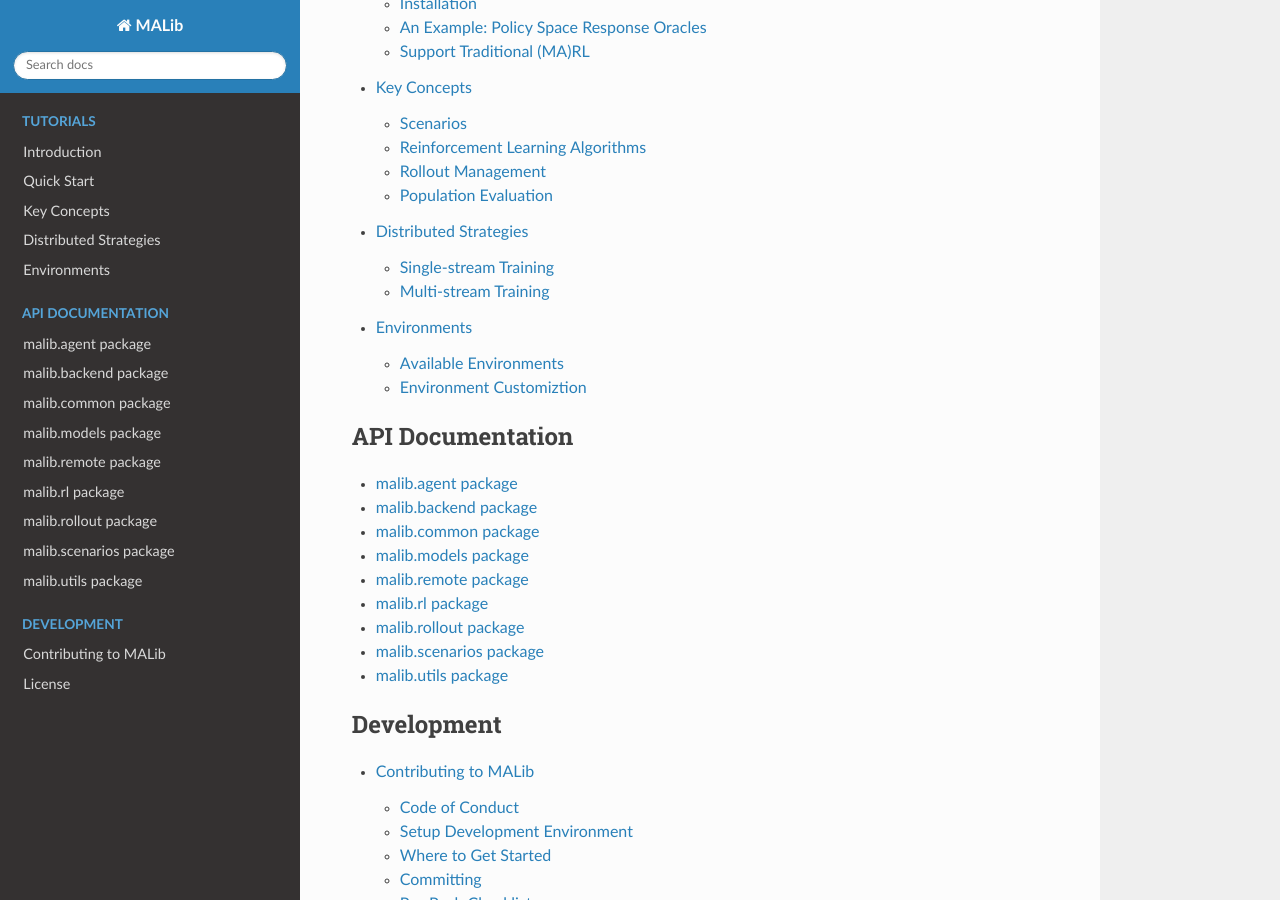
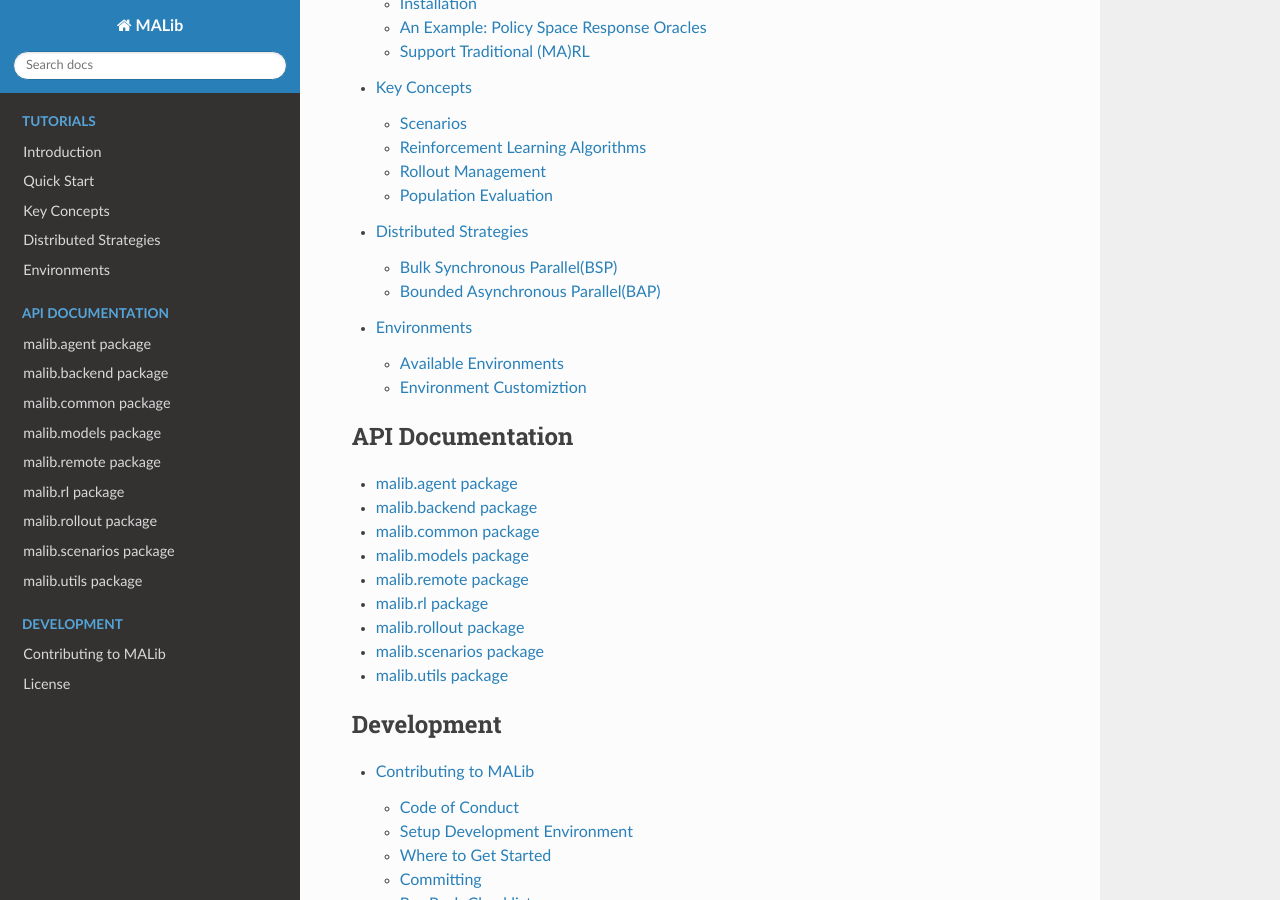
Before and after one commit to sjtu-marl/malib, a Sphinx documentation site: the page built from docs/source/index.rst, in a window 1280 px wide and 900 px high, scrolled down 348 px. Built offline with Sphinx 7.4.7 and the Read the Docs theme 2.0.0, drawn with Linux system fonts in a browser that asks for light colours; pages that are not in the unit, such as notebooks, are missing from menus; some of the changed lines change nothing that is shown.

Commit message:
dist doc

```diff
--- a/docs/source/distributed-strategies.rst
+++ b/docs/source/distributed-strategies.rst
@@ -5,22 +5,30 @@
 
 MALib has included typical distributed strategies that have been applied in existing distributed reinforcement learning algorithms. As MALib departs the implementation of rollout and training, it can easily distribute different distributed strategies by calling different ``AgentInterface``.
 
+AgentInterface is an esstential layer of abstraction in MALib's distributed architecture. Large-scale distributed training often requires expertise in tuning performance and convergence and thus users have to have strong backgrounds of both algorithms and distributed computing. As a trade-off between efficiency and flexibility, the high-level abstractions proposed by existing distributed RL frameworks either has limited scalability or fail to support more complicated training paradigm(e.g. population-based methods). With special focus on these issues, MALib introduces AgentInterface for fine-grained logic controlling and data communications. Logically, AgentInterface offers an unified interface of policy-data interaction for conventional RL and population-based training, while it can also be configured to be a local sink node managing parameter versions of sub-workers and offloading computation from the central node, offering efficient and highly-customizable interface for population-based training and large-scale training scenarios. MALib provides off-the-shelf implementations of AgentInterface convering several common distributed training paradigms.
 
-Single-stream Training
+Bulk Synchronous Parallel(BSP)
 ----------------------
+Under the BSP mode, the sub-workers managed by an AgentInterface are initialized with the same copy of model parameters. In each iteration, sub-workers execute local gradients computation, followed by gradients submission to the Parameter Server(PS) and a global synchronous parameters update from PS. The PS will not pub the updated version of parameters until it has received and aggregated gradients from all of the sub-workers, which means during the whole training process all sub-workers of an AgentInterface has strictly the same version of model parameters. BSP naturally extends algorithms to the distributed scenarios but can suffer from synchronization overheads caused by the global synchronization barriers, especially when sub-workers have uneven computational speeds, which is also knowns as the struggler problem.
+
+.. figure:: ../imgs/example_dist_bsp.png
+    :align: center
+
+    exmaple illustration of BSP
 
 
+Asynchronous Parallel(ASP)
+As opposite to the BSP mode, AgentInterface under ASP mode remove the synchronization barriers. All sub-workers submit local gradients to the PS, where gradients are applied to a globally shared copy of parameters, and pull the latest version of global parameters from the PS. ASP has better utilization of faster workers and less overheads due to asynchronous communication and parameter aggregration. However, ASP fails to offer theoretical guarantees of convergence.
 
-Multi-stream Training
+.. figure:: ../imgs/example_dist_asp.png
+    :align: center
+
+    exmaple illustration of ASP
+
+Bounded Asynchronous Parallel(BAP)
 ---------------------
+To alleviate the struggler problem in distributed computing while without being completely loss of synchronization, some machine learning algorithms adopts BAP model, which stands in the middle of the BSP and ASP models. The PS under BAP mode updates the global parameters only when it has received and aggregated all gradients from all sub-workers. Each sub-worker will check if a version of global parameters that is fresher than its local cache is available after submitting its local gradients generated from the previous iteration. The degree of staleness is defined as the difference in iteration numbers between the faster worker and the slowest worker. If fresher version of global parameters is ready for read, than sub-workers will pull the global parameters from the PS and update the local cache, while the stale copy of parameters from local cache(without updates from local gradients) is adopted if a newer version of global parameters is not available and the staleness of the sub-worker is less than the pre-defined staleness threshold S. Moreover, a threshold for longest living time of a single iteration is set, the violation of which will invoke an force interruption of ongoing iteration and a sync up, the result of iterrupted iteration(i.e. local gradients) will be ignored in the aggregation of certain iteration i.
+.. figure:: ../imgs/example-bap.png
+    :align: center
 
-
-
-Synchronous Updates
-^^^^^^^^^^^^^^^^^^^
-
-
-
-
-Asynchronous Updates
-^^^^^^^^^^^^^^^^^^^^
+    exmaple illustration of BAP adopted from https://ieeexplore.ieee.org/stamp/stamp.jsp?tp=&arnumber=7828451(typo in figure 'BSP'->'BAP')
```
Also changed, not shown: docs/imgs/example_dist_asp.png (added), docs/imgs/example_dist_bap.png (added), docs/imgs/example_dist_bsp.png (added).
